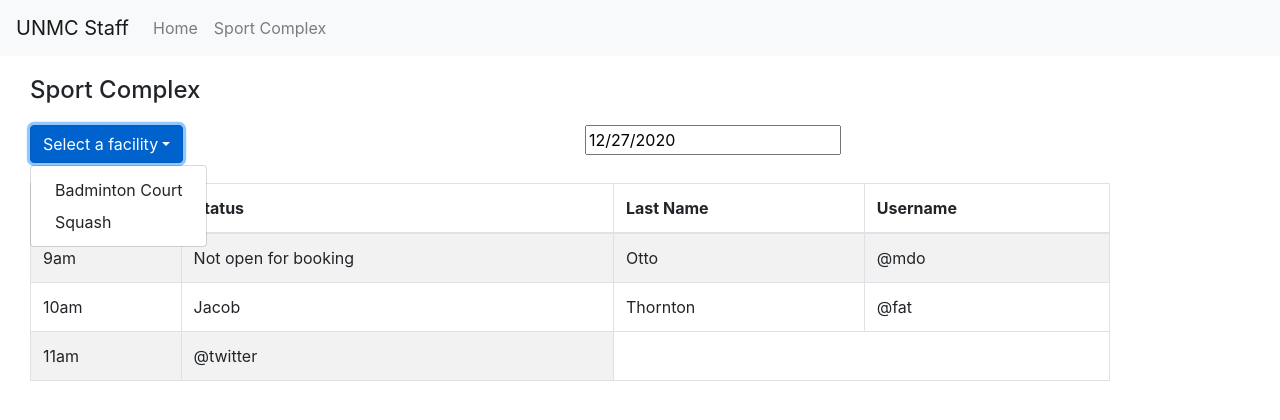
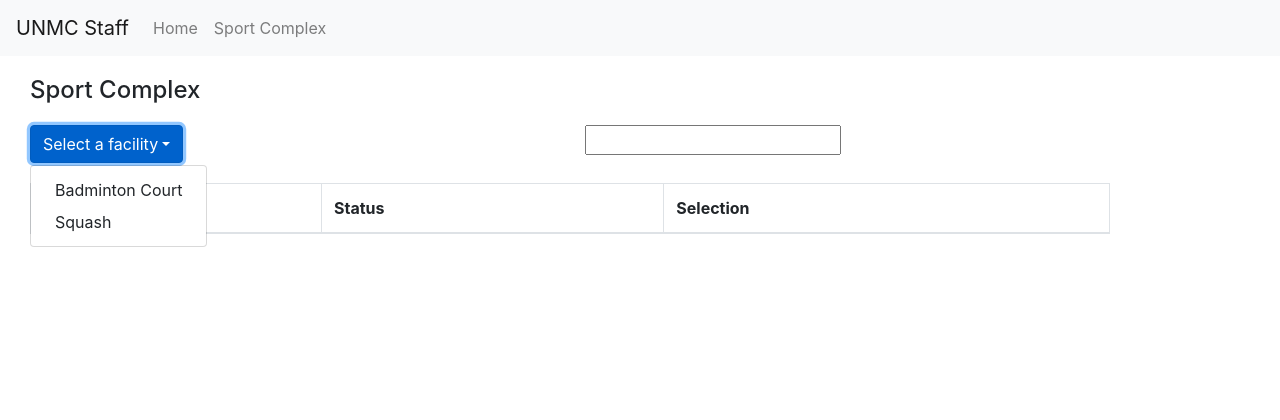
Before and after one commit to changhoetyng/staff, a React (Create React App) app: page /sportcomplex in a window 1280 px wide. Both pictures are taken after a click on the button "Select a facility". Shown: the top 420 px of the page. Built offline with nearby package versions, Linux system fonts and the light colour scheme.

Commit message:
sport complex page done

```diff
--- a/src/component/SportComplex.js
+++ b/src/component/SportComplex.js
@@ -7,6 +7,8 @@ import DatePicker from "react-datepicker";
 import Row from "react-bootstrap/Row";
 import Col from "react-bootstrap/Col";
 import "react-datepicker/dist/react-datepicker.css";
+import moment from "moment";
+import Button from 'react-bootstrap/Button'
 
 class Test extends Component {
   constructor(props) {
@@ -15,6 +17,73 @@ class Test extends Component {
       history: this.props.history,
       currentSelection: null,
       date: null,
+      checkedItems: new Map(),
+      data: [
+        {
+          id: 1,
+          facility: "Badminton Court",
+          data: [
+            {
+              date: "26-12-2020",
+              timeListing: [
+                {
+                  time: "9am",
+                  timeStatus: {
+                    status: "close",
+                    studentId: null,
+                  },
+                },
+                {
+                  time: "10am",
+                  timeStatus: {
+                    status: "open",
+                    studentId: null,
+                  },
+                },
+                {
+                  time: "11am",
+                  timeStatus: {
+                    status: "booked",
+                    studentId: "20113422",
+                  },
+                },
+              ],
+            },
+          ],
+        },
+        {
+          id: 2,
+          facility: "Squash",
+          data: [
+            {
+              date: "27-12-2020",
+              timeListing: [
+                {
+                  time: "10am",
+                  timeStatus: {
+                    status: "booked",
+                    studentId: "20113422",
+                  },
+                },
+                {
+                  time: "11am",
+                  timeStatus: {
+                    status: "close",
+                    studentId: null,
+                  },
+                },
+                {
+                  time: "12am",
+                  timeStatus: {
+                    status: "open",
+                    studentId: null,
+                  },
+                },
+              ],
+            },
+          ],
+        },
+      ],
     };
   }
 
@@ -22,7 +91,97 @@ class Test extends Component {
     this.setState({ currentSelection: selected });
   }
 
+  renderDropdownButton() {
+    return (
+      <DropdownButton
+        id="dropdown-item-button"
+        title={
+          this.state.currentSelection
+            ? this.state.currentSelection
+            : "Select a facility"
+        }
+      >
+        {this.state.data.map((v) => {
+          return (
+            <Dropdown.Item
+              key={v.id}
+              as="button"
+              onSelect={() => this.dropdownSelection(v.facility)}
+            >
+              {v.facility}
+            </Dropdown.Item>
+          );
+        })}
+      </DropdownButton>
+    );
+  }
+
+  handleChange = (e) => {
+    const item = e.target.name;
+    const isChecked = e.target.checked;
+    this.setState((prevState) => ({
+      checkedItems: prevState.checkedItems.set(item, isChecked),
+    }));
+  };
+
+  renderCheckBoxName(status){
+    if(status === 'close'){
+      return "Open for booking"
+    }
+
+    if(status === 'open'){
+      return "Close for booking"
+    }
+
+    if(status === 'booked'){
+      return "Clear booked slot"
+    }
+  }
+
+  renderTableContent() {
+    let selectedFacility = this.state.data.find(
+      (v) => v.facility === this.state.currentSelection
+    );
+    let selectedDate = selectedFacility
+      ? selectedFacility.data.find(
+          (v) => v.date === moment(this.state.date).format("DD-MM-YYYY")
+        )
+      : null;
+    let timeData = selectedDate ? selectedDate.timeListing : [];
+    return (
+      <tbody>
+        {timeData.map((v, i) => {
+          return (
+            <tr key={i}>
+              <td>{v.time}</td>
+              <td>{v.timeStatus.status}</td>
+              <td>
+                <input
+                  type="checkbox"
+                  name={v.time}
+                  checked={
+                    this.state.checkedItems.get(v.time)
+                      ? this.state.checkedItems.get(v.time)
+                      : false
+                  }
+                  onChange={this.handleChange}
+                  style={{marginRight: 10}}
+                />
+                {this.renderCheckBoxName(v.timeStatus.status)}
+                <Button variant="link" style={{marginLeft: 10}}>More Details</Button>
+              </td>
+            </tr>
+          );
+        })}
+      </tbody>
+    );
+  }
+
   render() {
+    [...this.state.checkedItems.keys()].map((v) => {
+      const getCheckStatus = this.state.checkedItems.get(v);
+      return console.log("Time: " + v + "\n Status: " + getCheckStatus);
+    });
     return (
       <div>
         <Header history={this.state.history} />
@@ -35,34 +194,15 @@ class Test extends Component {
             style={{ marginTop: 20, flexDirection: "row" }}
           >
             <Row>
-              <Col>
-                <DropdownButton
-                  id="dropdown-item-button"
-                  title={
-                    this.state.currentSelection
-                      ? this.state.currentSelection
-                      : "Select a facility"
-                  }
-                >
-                  <Dropdown.Item
-                    as="button"
-                    onSelect={() => this.dropdownSelection("Badminton Court")}
-                  >
-                    Badminton Court
-                  </Dropdown.Item>
-                  <Dropdown.Item
-                    as="button"
-                    onSelect={() => this.dropdownSelection("Squash")}
-                  >
-                    Squash
-                  </Dropdown.Item>
-                </DropdownButton>
-              </Col>
+              <Col>{this.renderDropdownButton()}</Col>
               {
-
-              <Col>
-                <DatePicker selected={this.state.date ? this.state.date : new Date()} onChange={(date) => this.setState({date})} />
-              </Col>
+                <Col>
+                  <DatePicker
+                    selected={this.state.date}
+                    isClearable
+                    onChange={(date) => this.setState({ date })}
+                  />
+                </Col>
               }
             </Row>
           </div>
@@ -72,28 +212,10 @@ class Test extends Component {
                 <tr>
                   <th>Time</th>
                   <th>Status</th>
-                  <th>Last Name</th>
-                  <th>Username</th>
+                  <th>Selection</th>
                 </tr>
               </thead>
-              <tbody>
-                <tr>
-                  <td>9am</td>
-                  <td>Not open for booking</td>
-                  <td>Otto</td>
-                  <td>@mdo</td>
-                </tr>
-                <tr>
-                  <td>10am</td>
-                  <td>Jacob</td>
-                  <td>Thornton</td>
-                  <td>@fat</td>
-                </tr>
-                <tr>
-                  <td>11am</td>
-                  <td>@twitter</td>
-                </tr>
-              </tbody>
+              {this.renderTableContent()}
             </Table>
           </div>
         </div>
```
Also changed, not shown: src/sampleJsonData/sampleBookingData.json (added, +66 -0 lines), src/sampleJsonData/neededAPI.txt (added), 1 other file (tests, documents, lock files or other folders).
